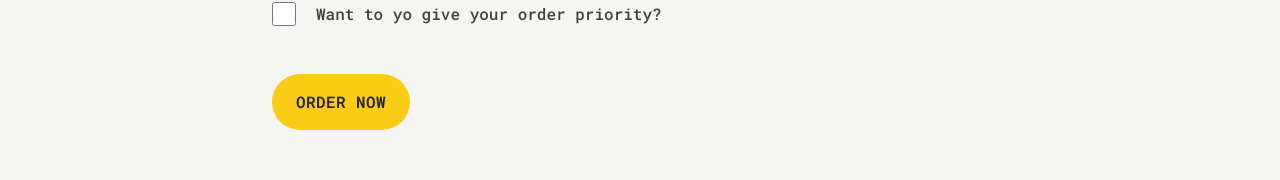
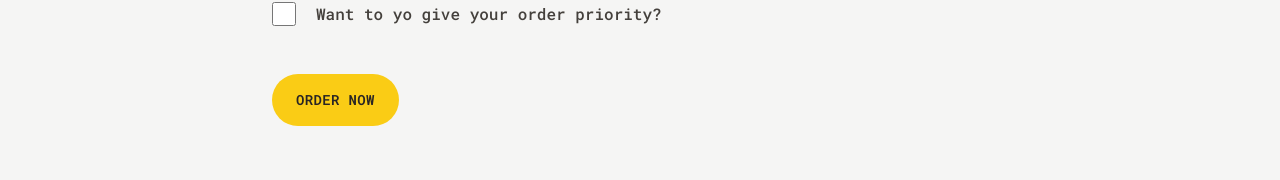
Before and after one commit to DRV111/fast-react-pizza, a React (Vite) app: page /order/new in a window 1280 px wide. Shown: the part 341-521 px from the top of the page. Built offline with nearby package versions, Linux system fonts and the light colour scheme.

Commit message:
fix: change font size in Button component

```diff
--- a/src/ui/Button.jsx
+++ b/src/ui/Button.jsx
@@ -2,13 +2,13 @@
 
 function Button({ children, disabled, to, type }) {
   const base =
-    "inline-block rounded-full bg-yellow-400 font-semibold uppercase tracking-wide text-stone-800 transition-colors duration-300 hover:bg-yellow-300 focus:bg-yellow-300 focus:outline-none focus:ring focus:ring-yellow-300 focus:ring-offset-2 disabled:cursor-not-allowed";
+    "inline-block text-sm rounded-full bg-yellow-400 font-semibold uppercase tracking-wide text-stone-800 transition-colors duration-300 hover:bg-yellow-300 focus:bg-yellow-300 focus:outline-none focus:ring focus:ring-yellow-300 focus:ring-offset-2 disabled:cursor-not-allowed";
 
   const styles = {
     primary: base + " px-4 py-3 md:px-6 md:py-4",
     small: base + " px-4 py-2 md:px-5 md:py-2.5 text-xs",
     secondary:
-      "inline-block rounded-full border-2 border-stone-300 font-semibold uppercase tracking-wide text-stone-500 transition-colors duration-300 hover:bg-stone-300 focus:bg-stone-300 focus:outline-none focus:ring focus:ring-stone-200 focus:ring-offset-2 disabled:cursor-not-allowed px-4 py-2.5 md:px-6 md:py-3.5 hover:text-stone-800 focus:text-stone-800",
+      "inline-block text-sm rounded-full border-2 border-stone-300 font-semibold uppercase tracking-wide text-stone-500 transition-colors duration-300 hover:bg-stone-300 focus:bg-stone-300 focus:outline-none focus:ring focus:ring-stone-200 focus:ring-offset-2 disabled:cursor-not-allowed px-4 py-2.5 md:px-6 md:py-3.5 hover:text-stone-800 focus:text-stone-800",
   };
 
   if (to)
```
